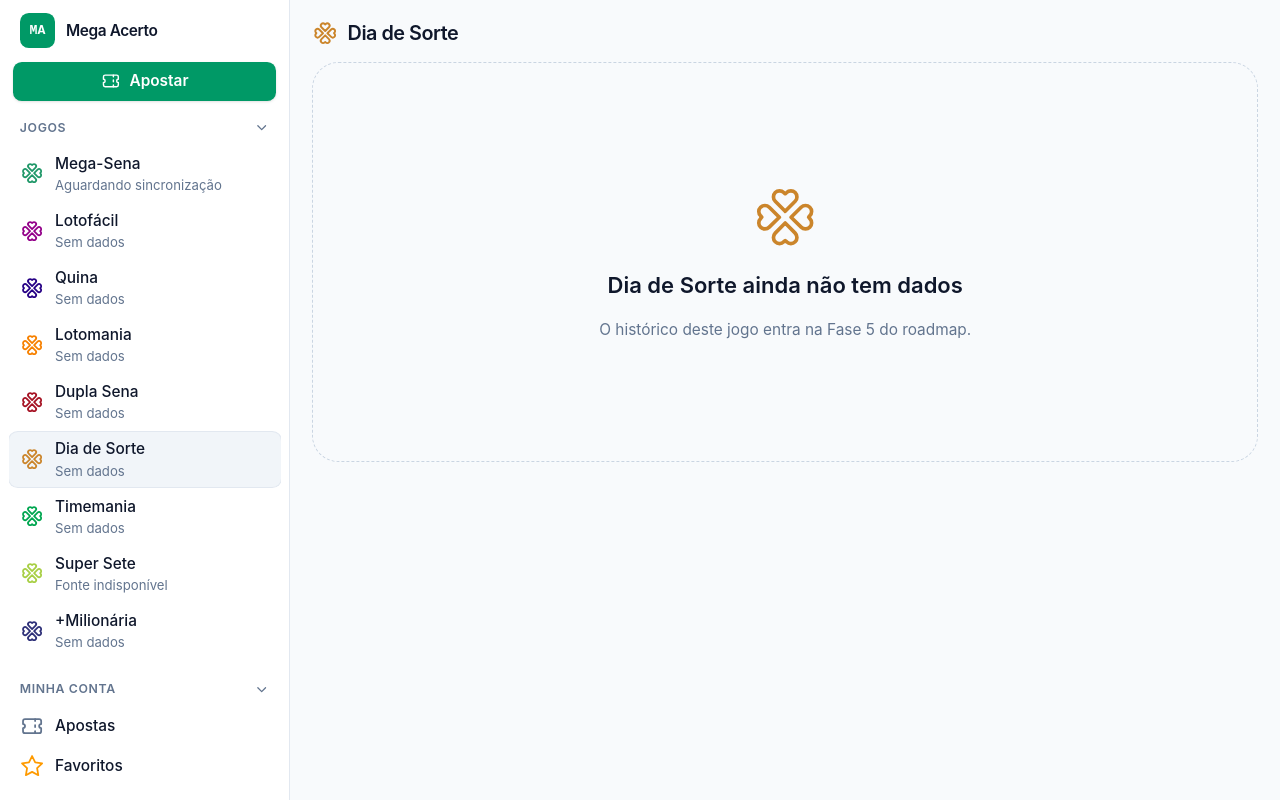
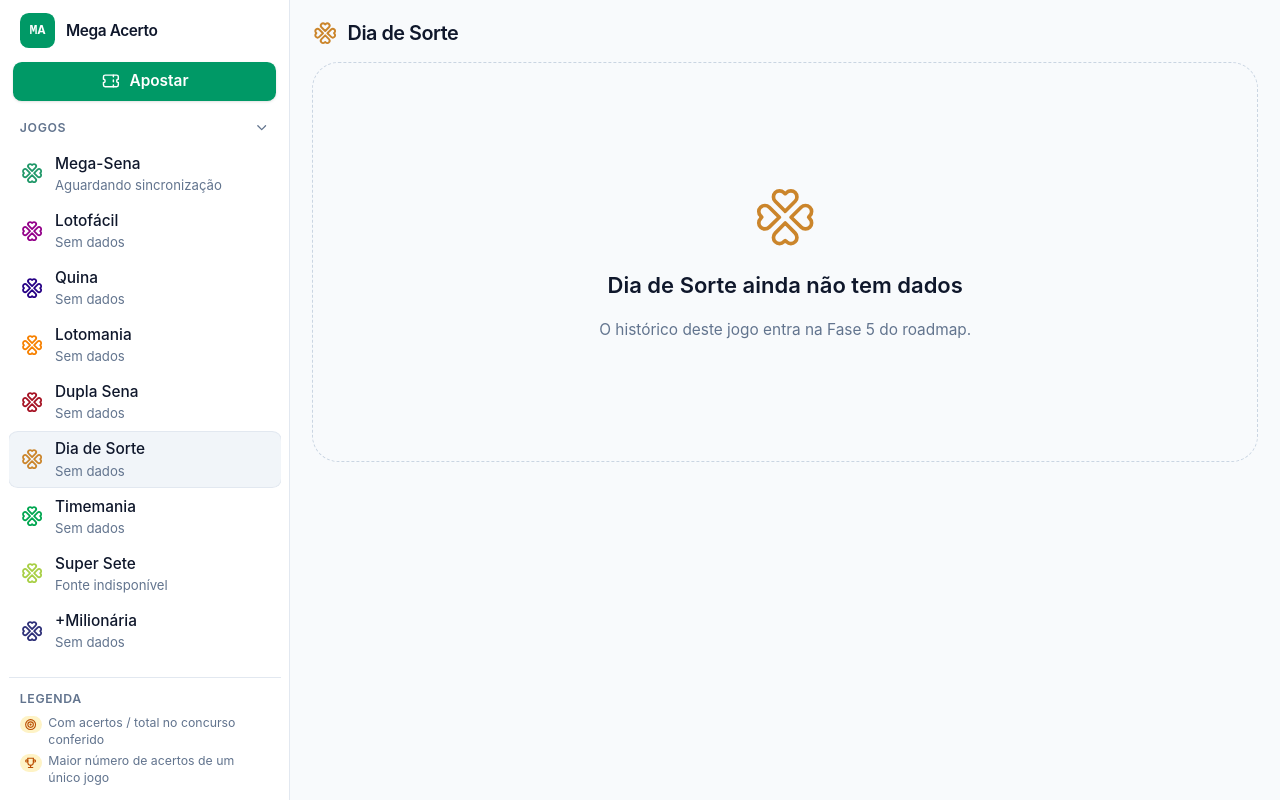
Before and after one commit to Cafecanudo/mega_acerto, a React (Vite) app in the folder apps/web/: page /diadesorte in a window 1280 px wide. Built offline with nearby package versions, Linux system fonts and the light colour scheme; no server answers.

Commit message:
feat(web): adiciona legenda dos indicadores no rodapé da sidebar

```diff
--- a/apps/web/src/app/routes/raiz.tsx
+++ b/apps/web/src/app/routes/raiz.tsx
@@ -2,6 +2,7 @@ import { IconTicket } from '@tabler/icons-react';
 import { Outlet } from 'react-router';
 import { AppShell } from '@/components/layouts/app-shell';
 import { GrupoMenu } from '@/components/layouts/grupo-menu';
+import { LegendaIndicadores } from '@/components/ui/legenda-indicadores';
 import { IndicadoresFavoritos } from '@/features/favoritos/components/indicadores-favoritos';
 import { MenuJogos } from '@/features/jogos/components/menu-jogos';
 import { MenuConta } from '../menu-conta';
@@ -28,7 +29,7 @@ const BotaoApostar = () => (
 );
 
 const Raiz = () => (
-  <AppShell menu={<MenuLateral />} acao={<BotaoApostar />}>
+  <AppShell menu={<MenuLateral />} acao={<BotaoApostar />} rodape={<LegendaIndicadores />}>
     <Outlet />
   </AppShell>
 );
--- a/apps/web/src/components/layouts/app-shell.tsx
+++ b/apps/web/src/components/layouts/app-shell.tsx
@@ -5,6 +5,7 @@ import { paths } from '@/config/paths';
 interface AppShellProps {
   readonly menu: ReactNode;
   readonly acao?: ReactNode;
+  readonly rodape?: ReactNode;
   readonly children: ReactNode;
 }
 
@@ -17,7 +18,7 @@ const Marca = () => (
   </Link>
 );
 
-export const AppShell = ({ menu, acao, children }: AppShellProps) => (
+export const AppShell = ({ menu, acao, rodape, children }: AppShellProps) => (
   <div className="min-h-dvh lg:grid lg:h-dvh lg:grid-cols-[16.5rem_minmax(0,1fr)] lg:overflow-hidden">
     <aside className="sticky top-0 z-10 flex flex-col gap-3 border-b border-slate-200 bg-white/90 px-2 py-3 backdrop-blur lg:h-dvh lg:border-r lg:border-b-0 dark:border-slate-800 dark:bg-slate-900/90">
       <Marca />
@@ -25,6 +26,7 @@ export const AppShell = ({ menu, acao, children }: AppShellProps) => (
       <nav className="-mx-2 overflow-x-auto px-2 lg:mx-0 lg:flex-1 lg:overflow-y-auto lg:px-0">
         {menu}
       </nav>
+      {rodape}
     </aside>
     <main className="min-w-0 lg:h-dvh lg:overflow-hidden">{children}</main>
   </div>
--- /dev/null
+++ b/apps/web/src/components/ui/legenda-indicadores.tsx
@@ -0,0 +1,25 @@
+import { IconTarget, IconTrophy } from '@tabler/icons-react';
+import type { ReactNode } from 'react';
+
+const Item = ({ icone, children }: { readonly icone: ReactNode; readonly children: ReactNode }) => (
+  <li className="flex items-start gap-1.5">
+    <span className="mt-px inline-flex shrink-0 items-center rounded-full bg-amber-100 px-1 py-0.5 text-amber-700 dark:bg-amber-500/15 dark:text-amber-300">
+      {icone}
+    </span>
+    <span>{children}</span>
+  </li>
+);
+
+export const LegendaIndicadores = () => (
+  <div className="hidden flex-col gap-1.5 border-t border-slate-200 px-2.5 pt-3 text-[0.7rem] leading-snug text-slate-500 lg:flex dark:border-slate-800 dark:text-slate-400">
+    <p className="font-semibold tracking-wider uppercase">Legenda</p>
+    <ul className="flex flex-col gap-1">
+      <Item icone={<IconTarget aria-hidden size="0.75rem" />}>
+        Com acertos / total no concurso conferido
+      </Item>
+      <Item icone={<IconTrophy aria-hidden size="0.75rem" />}>
+        Maior número de acertos de um único jogo
+      </Item>
+    </ul>
+  </div>
+);
```
